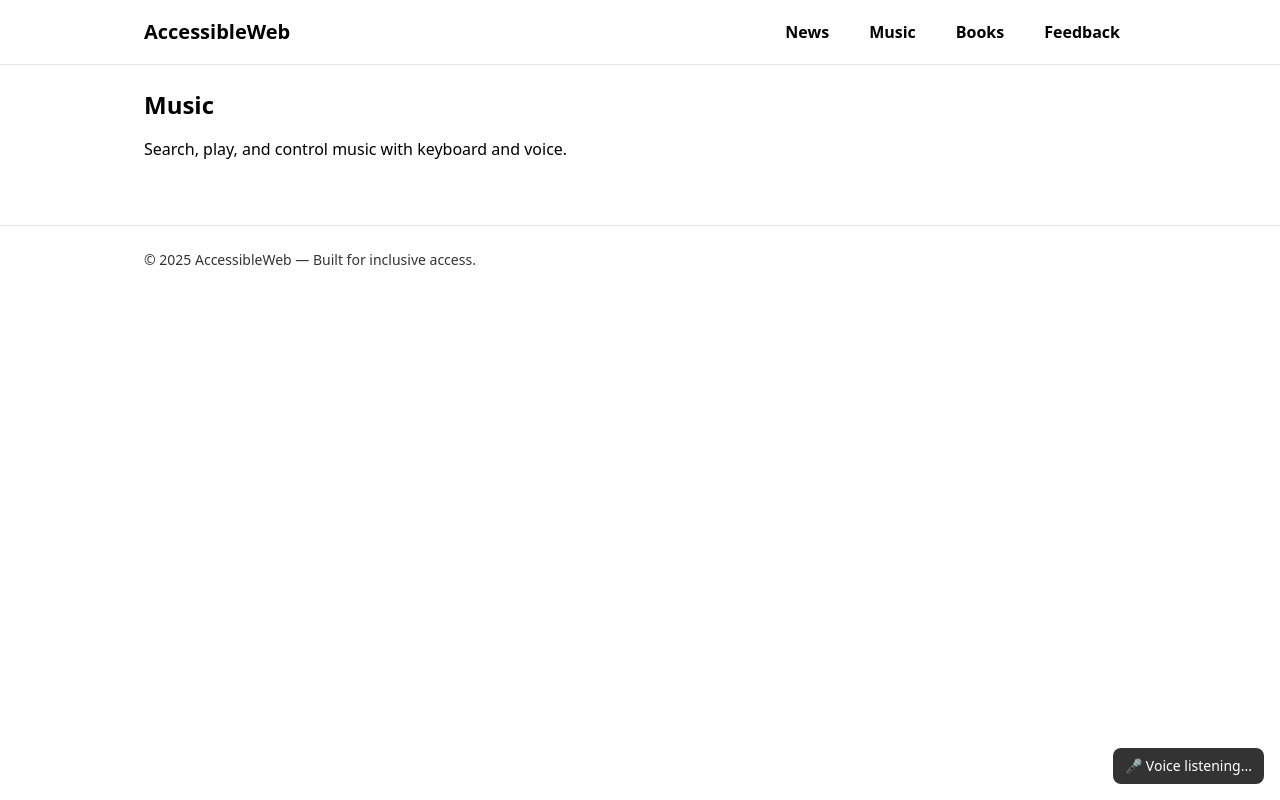
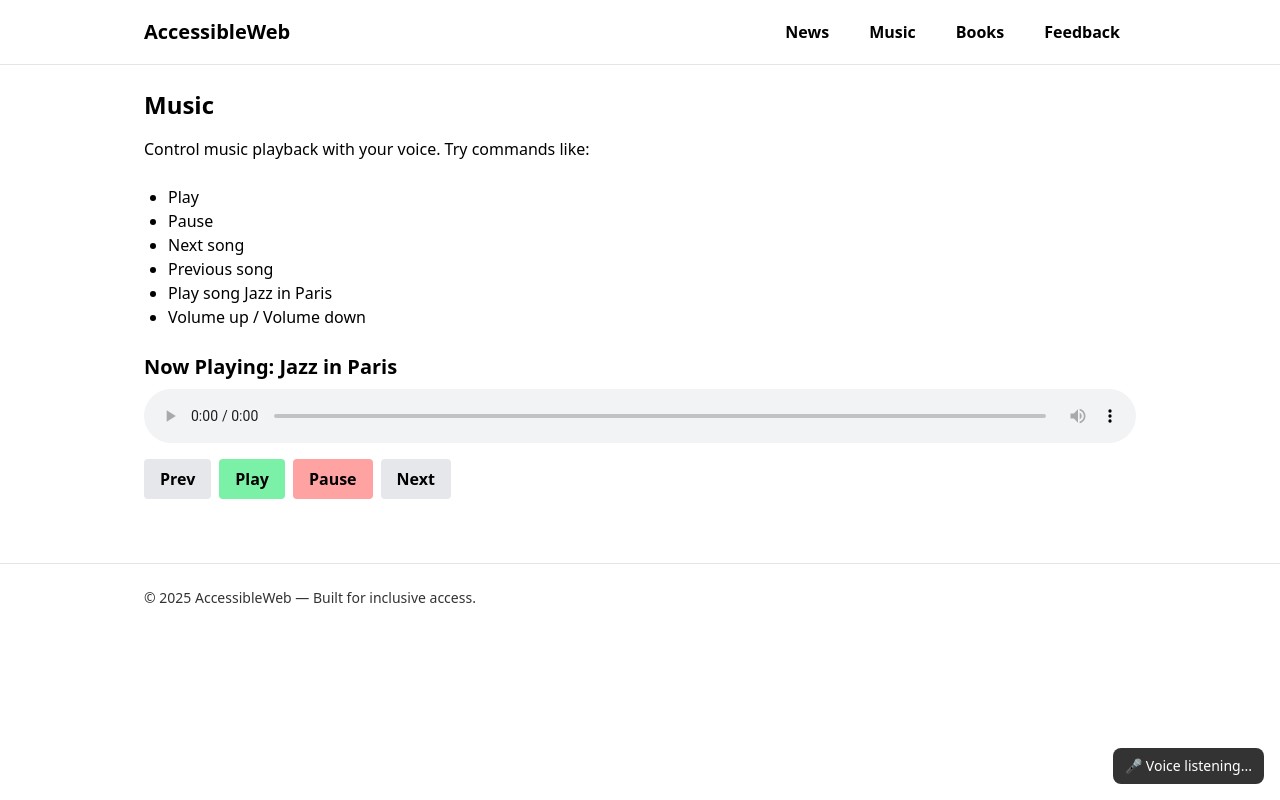
Before and after one commit to sahil-kumar-yadav/Luminous, a Next.js app in the folder luminous/: page /music in a window 1280 px wide. Built offline with nearby package versions, Linux system fonts and the light colour scheme.

Commit message:
added music player

```diff
--- a/luminous/src/app/music/page.js
+++ b/luminous/src/app/music/page.js
@@ -1,8 +1,20 @@
+'use client';
+import MusicPlayer from '@/components/MusicPlayer';
+
 export default function MusicPage() {
   return (
     <section aria-labelledby="music-heading">
       <h1 id="music-heading" className="mb-4 text-2xl font-bold">Music</h1>
-      <p>Search, play, and control music with keyboard and voice.</p>
+      <p className="mb-6">Control music playback with your voice. Try commands like:</p>
+      <ul className="list-disc pl-6 mb-6">
+        <li>Play</li>
+        <li>Pause</li>
+        <li>Next song</li>
+        <li>Previous song</li>
+        <li>Play song Jazz in Paris</li>
+        <li>Volume up / Volume down</li>
+      </ul>
+      <MusicPlayer />
     </section>
   );
 }
```
